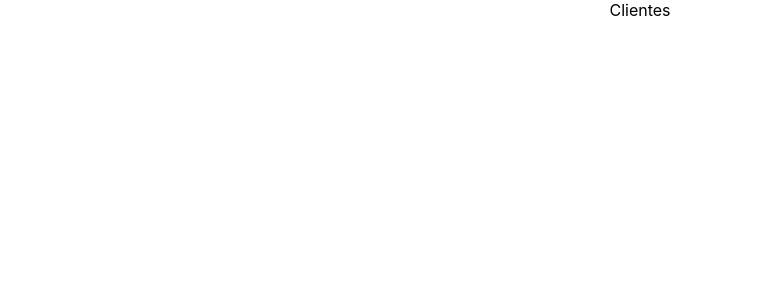
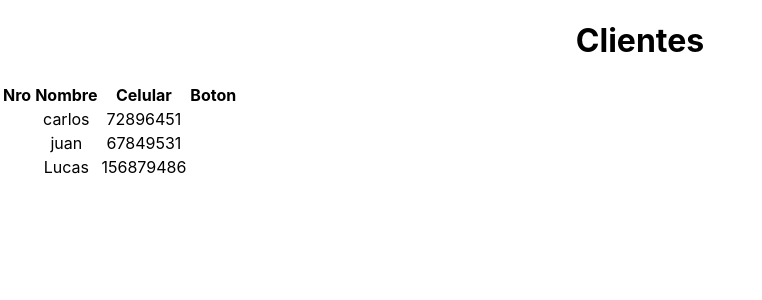
Before and after one commit to leonelborgesdev/clientopticavillavicencio, a React (Create React App) app: page /clientes in a window 1280 px wide. Shown: the top 300 px of the page, without its empty margins (0-762 px from the left). Built offline with nearby package versions, Linux system fonts and the light colour scheme.

Commit message:
lista de clientes

```diff
--- a/src/components/Clientes/Clientes.jsx
+++ b/src/components/Clientes/Clientes.jsx
@@ -1,5 +1,33 @@
 import React from "react";
+import { useSelector } from "react-redux";
 
 export const Clientes = () => {
-  return <div>Clientes</div>;
+  const customers = useSelector((state) => state.customers);
+  return (
+    <div>
+      <h1>Clientes</h1>
+      <table>
+        <thead>
+          <tr>
+            <th>Nro</th>
+            <th>Nombre</th>
+            <th>Celular</th>
+            <th>Boton</th>
+          </tr>
+        </thead>
+        <tbody>
+          {customers.map((cliente) => {
+            return (
+              <tr>
+                <td></td>
+                <td>{cliente.nombre}</td>
+                <td>{cliente.celular}</td>
+                <td></td>
+              </tr>
+            );
+          })}
+        </tbody>
+      </table>
+    </div>
+  );
 };
```
